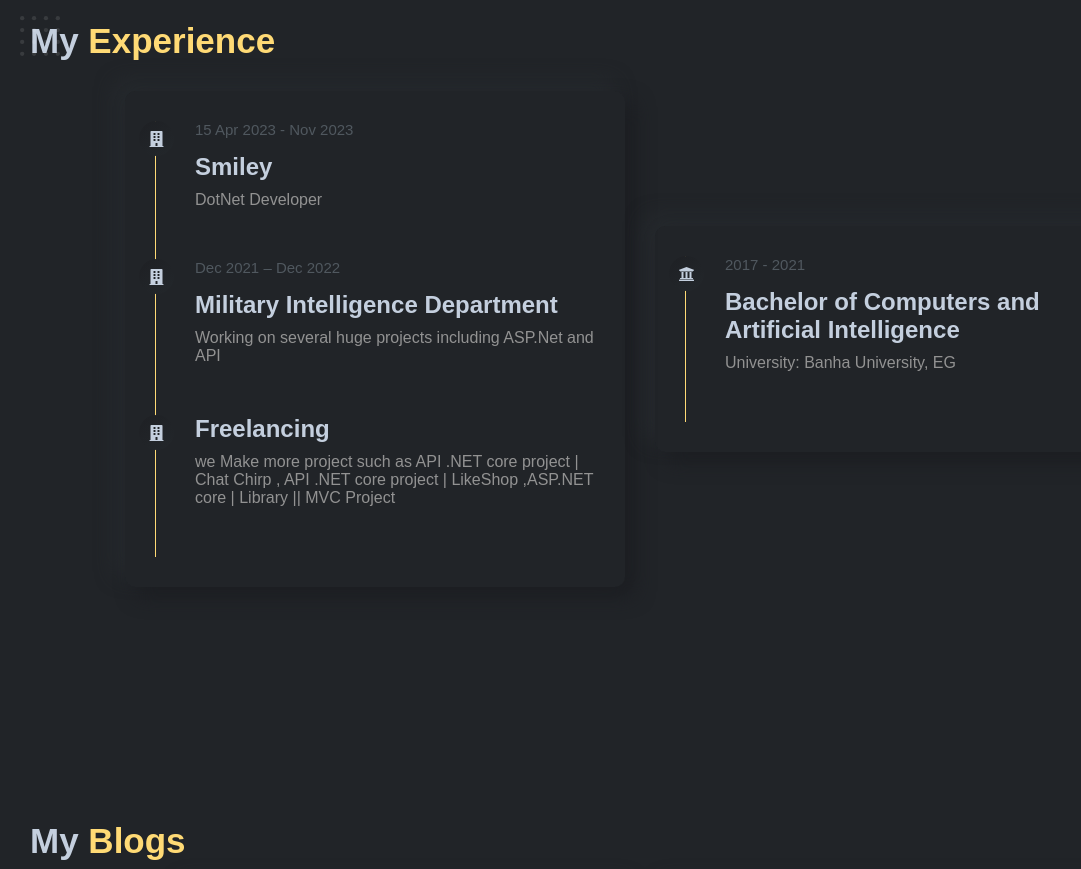
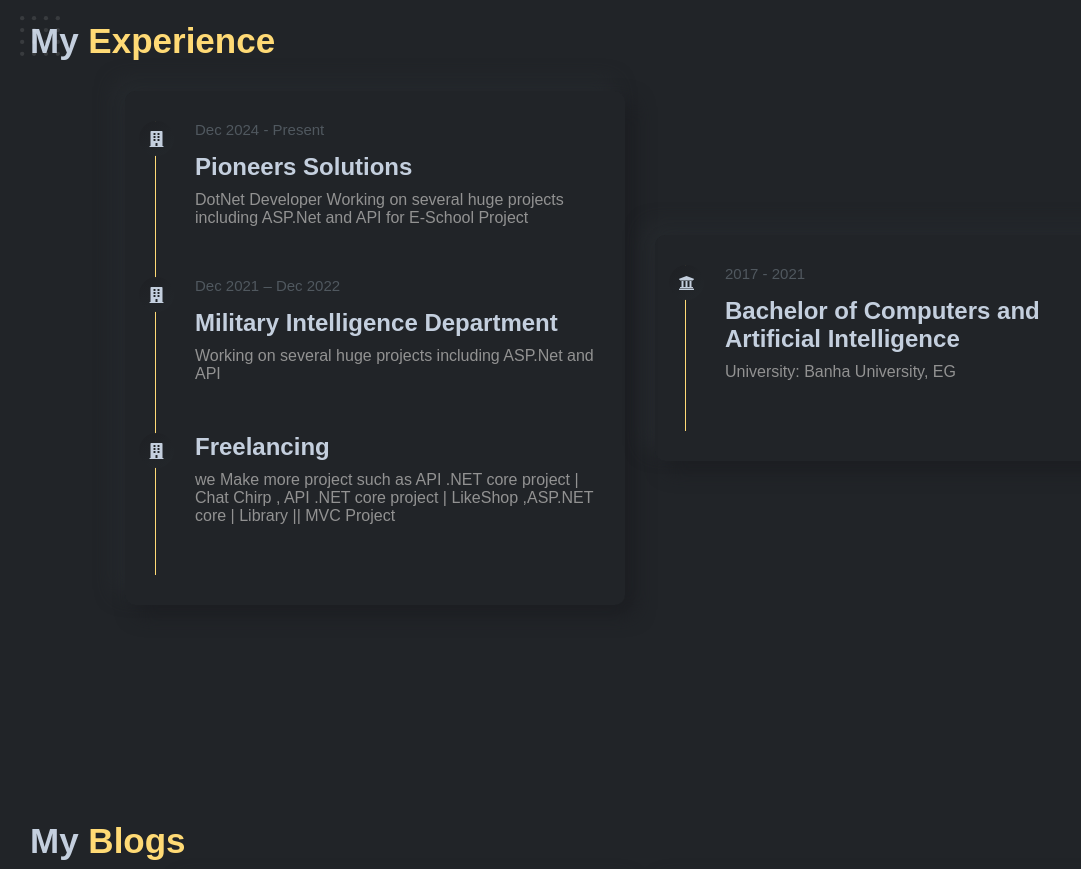
Before and after one commit to AlaaElsayed99/personal-portfolio-main, a plain HTML site: page index.html in a window 1280 px wide. Shown: the part 3120-3989 px from the top of the page, without its empty margins (0-1081 px from the left). Drawn offline with Linux system fonts and the light colour scheme; files whose address does not match are found by name.

Commit message:
New Company

```diff
--- a/index.html
+++ b/index.html
@@ -342,10 +342,11 @@
             <div class="icon">
               <i class="fa fa-building"></i>
             </div>
-            <span>15 Apr 2023 - Nov 2023</span>
-            <h2>Smiley</h2>
+            <span>Dec 2024 - Present</span>
+            <h2>Pioneers Solutions</h2>
             <p>
               DotNet Developer
+              Working on several huge projects including ASP.Net and API for E-School Project
             </p>
           </div>
 
```
